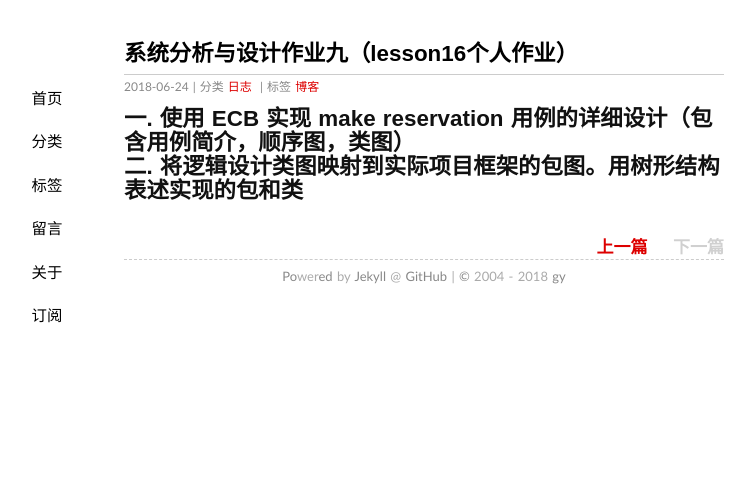
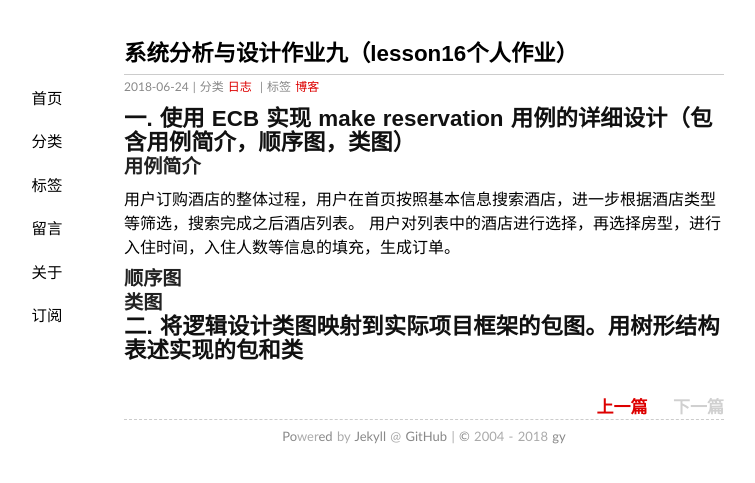
Before and after one commit to gaoynui/gaoynui.github.io, a Jekyll site: the page built from _posts/2018-06-24-hw9.md, in a window 1280 px wide. Shown: the top 483 px of the page, without its empty margins (216-971 px from the left). Built offline with Jekyll 4.4.1, drawn with Linux system fonts in a browser that asks for light colours.

Commit message:
Update 2018-06-24-hw9.md

```diff
--- a/_posts/2018-06-24-hw9.md
+++ b/_posts/2018-06-24-hw9.md
@@ -6,4 +6,9 @@ categories: 日志
 tags: 博客
 ---
 ## 一. 使用 ECB 实现 make reservation 用例的详细设计（包含用例简介，顺序图，类图）
+### 用例简介
+用户订购酒店的整体过程，用户在首页按照基本信息搜索酒店，进一步根据酒店类型等筛选，搜索完成之后酒店列表。
+用户对列表中的酒店进行选择，再选择房型，进行入住时间，入住人数等信息的填充，生成订单。
+### 顺序图
+### 类图
 ## 二. 将逻辑设计类图映射到实际项目框架的包图。用树形结构表述实现的包和类
```
